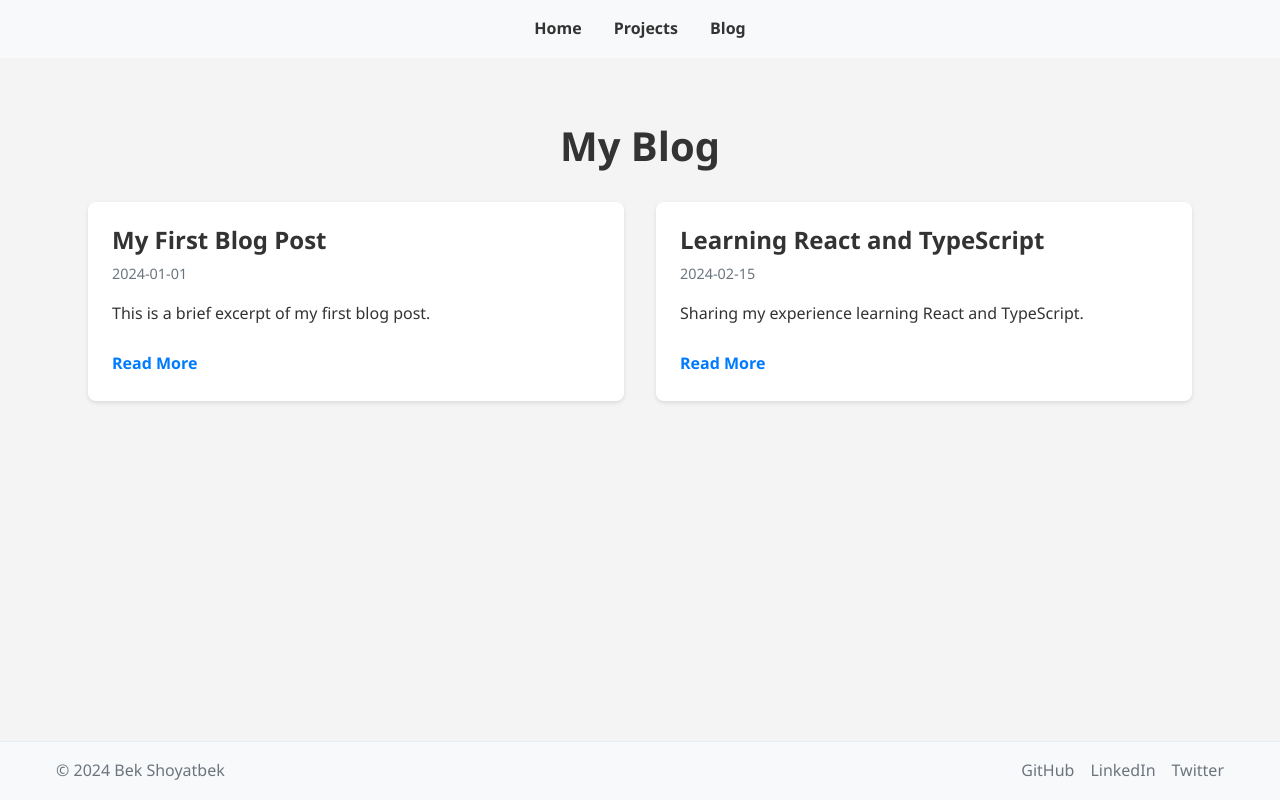
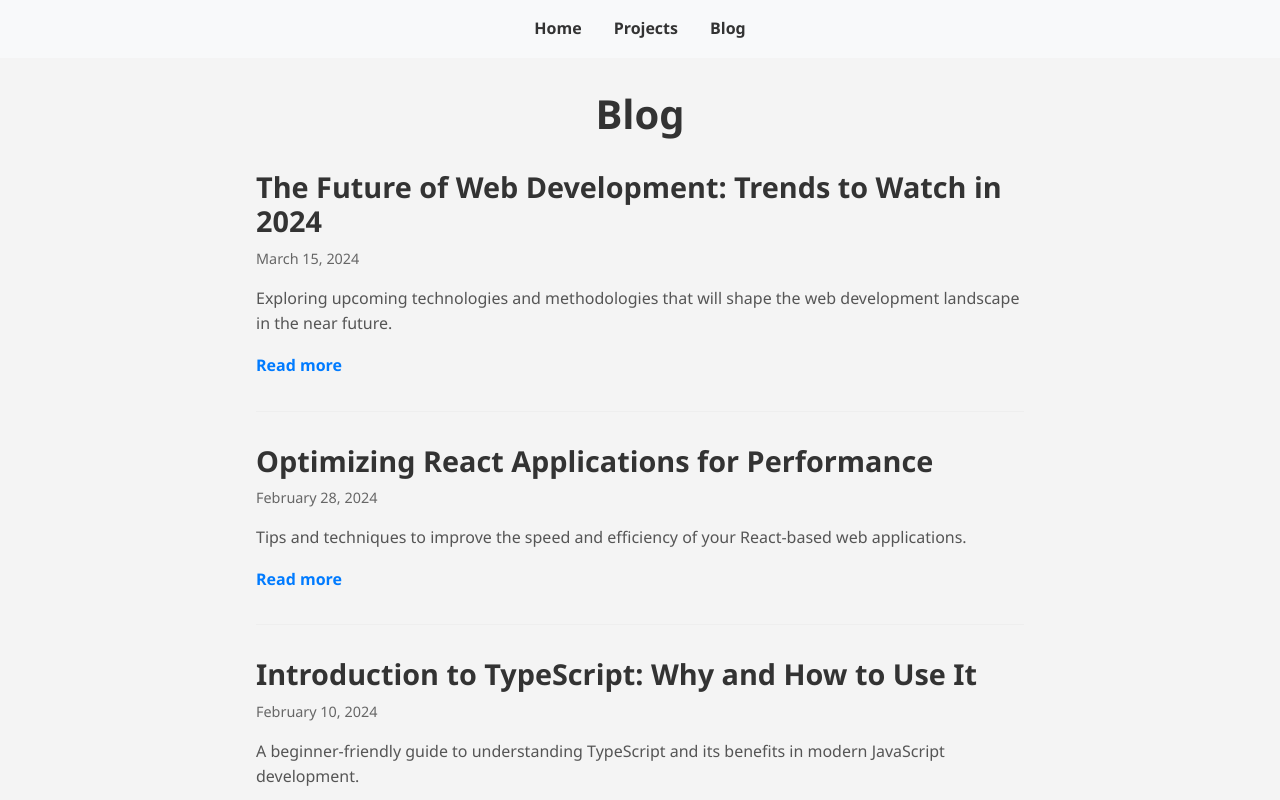
Before and after one commit to bek-shoyatbek/beksh.uz-ui, a React (Vite) app: page /blog in a window 1280 px wide. Shown: the top 800 px of the page. Built offline with nearby package versions, Linux system fonts and the light colour scheme.

Commit message:
feat: BlogPost completed

```diff
--- a/src/App.tsx
+++ b/src/App.tsx
@@ -5,8 +5,8 @@ import Footer from './components/Footer';
 import Main from './pages/Main';
 import Projects from './pages/Projects';
 import Blog from './pages/Blog';
+import BlogPost from './components/BlogPost';
 import './styles/global.css';
-import './App.css';
 
 const App: React.FC = () => {
   return (
@@ -14,13 +14,12 @@ const App: React.FC = () => {
       <div className="app">
         <Header />
         <main>
-          <div className="container">
-            <Routes>
-              <Route path="/" element={<Main />} />
-              <Route path="/projects" element={<Projects />} />
-              <Route path="/blog" element={<Blog />} />
-            </Routes>
-          </div>
+          <Routes>
+            <Route path="/" element={<Main />} />
+            <Route path="/projects" element={<Projects />} />
+            <Route path="/blog" element={<Blog />} />
+            <Route path="/blog/:id" element={<BlogPost />} />
+          </Routes>
         </main>
         <Footer />
       </div>
--- a/src/components/BlogPost.tsx
+++ b/src/components/BlogPost.tsx
@@ -1,24 +1,53 @@
 import React from 'react';
-import { Link } from 'react-router-dom';
+import { useParams } from 'react-router-dom';
 import styles from '../styles/BlogPost.module.css';
 
-interface BlogPostProps {
+interface BlogPostData {
+  id: string;
   title: string;
   date: string;
-  excerpt: string;
-  link: string;
+  content: string;
 }
 
-const BlogPost: React.FC<BlogPostProps> = ({ title, date, excerpt, link }) => {
+const blogPosts: BlogPostData[] = [
+  {
+    id: '1',
+    title: 'The Future of Web Development: Trends to Watch in 2024',
+    date: '2024-03-15',
+    content: `
+      <p>As we move further into 2024, the landscape of web development continues to evolve at a rapid pace. Here are some key trends to watch:</p>
+
+      <h2>1. AI-Driven Development</h2>
+      <p>Artificial Intelligence is increasingly being integrated into development tools, helping developers write code more efficiently and catch bugs earlier in the development process.</p>
+
+      <h2>2. WebAssembly</h2>
+      <p>WebAssembly is gaining traction, allowing developers to run high-performance applications in web browsers at near-native speed.</p>
+
+      <h2>3. Serverless Architecture</h2>
+      <p>Serverless computing continues to grow, offering developers a way to build and run applications without managing infrastructure.</p>
+
+      <p>As web developers, it's crucial to stay updated with these trends to create cutting-edge applications that meet the evolving needs of users and businesses alike.</p>
+    `
+  },
+  // Add more blog posts as needed
+];
+
+const BlogPost: React.FC = () => {
+  const { id } = useParams<{ id: string }>();
+  const post = blogPosts.find(post => post.id === id);
+
+  if (!post) {
+    return <div className={styles.notFound}>Blog post not found</div>;
+  }
+
   return (
-    <div className={styles.blogPost}>
-      <h2>{title}</h2>
-      <p className={styles.date}>{date}</p>
-      <p className={styles.excerpt}>{excerpt}</p>
-      <Link to={link} className={styles.readMore}>
-        Read More
-      </Link>
-    </div>
+    <article className={styles.blogPost}>
+      <h1>{post.title}</h1>
+      <time className={styles.date} dateTime={post.date}>
+        {new Date(post.date).toLocaleDateString('en-US', { year: 'numeric', month: 'long', day: 'numeric' })}
+      </time>
+      <div className={styles.content} dangerouslySetInnerHTML={{ __html: post.content }} />
+    </article>
   );
 };
 
--- a/src/pages/Blog.tsx
+++ b/src/pages/Blog.tsx
@@ -1,18 +1,32 @@
 import React from 'react';
+import { Link } from 'react-router-dom';
 import styles from '../styles/Blog.module.css';
-import BlogPost from '../components/BlogPost';
-const blogPosts = [
+
+interface BlogPost {
+  id: string;
+  title: string;
+  date: string;
+  excerpt: string;
+}
+
+const blogPosts: BlogPost[] = [
   {
-    title: 'My First Blog Post',
-    date: '2024-01-01',
-    excerpt: 'This is a brief excerpt of my first blog post.',
-    link: '/blog/my-first-blog-post',
+    id: '1',
+    title: 'The Future of Web Development: Trends to Watch in 2024',
+    date: '2024-03-15',
+    excerpt: 'Exploring upcoming technologies and methodologies that will shape the web development landscape in the near future.'
   },
   {
-    title: 'Learning React and TypeScript',
-    date: '2024-02-15',
-    excerpt: 'Sharing my experience learning React and TypeScript.',
-    link: '/blog/learning-react-and-typescript',
+    id: '2',
+    title: 'Optimizing React Applications for Performance',
+    date: '2024-02-28',
+    excerpt: 'Tips and techniques to improve the speed and efficiency of your React-based web applications.'
+  },
+  {
+    id: '3',
+    title: 'Introduction to TypeScript: Why and How to Use It',
+    date: '2024-02-10',
+    excerpt: 'A beginner-friendly guide to understanding TypeScript and its benefits in modern JavaScript development.'
   },
   // Add more blog posts as needed
 ];
@@ -20,10 +34,17 @@ const blogPosts = [
 const Blog: React.FC = () => {
   return (
     <div className={styles.blog}>
-      <h1>My Blog</h1>
-      <div className={styles.blogPosts}>
-        {blogPosts.map((post, index) => (
-          <BlogPost key={index} {...post} />
+      <h1>Blog</h1>
+      <div className={styles.blogList}>
+        {blogPosts.map((post) => (
+          <article key={post.id} className={styles.blogPost}>
+            <h2><Link to={`/blog/${post.id}`}>{post.title}</Link></h2>
+            <div className={styles.postMeta}>
+              <time dateTime={post.date}>{new Date(post.date).toLocaleDateString('en-US', { year: 'numeric', month: 'long', day: 'numeric' })}</time>
+            </div>
+            <p>{post.excerpt}</p>
+            <Link to={`/blog/${post.id}`} className={styles.readMore}>Read more</Link>
+          </article>
         ))}
       </div>
     </div>
--- a/src/styles/Blog.module.css
+++ b/src/styles/Blog.module.css
@@ -1,14 +1,76 @@
 .blog {
-    padding: 2rem;
+    max-width: 800px;
+    margin: 0 auto;
+    padding: 2rem 1rem;
   }
 
   .blog h1 {
+    font-size: 2.5rem;
+    color: #333;
+    margin-bottom: 2rem;
     text-align: center;
-    margin-bottom: 2rem;
   }
 
-  .blogPosts {
-    display: grid;
-    grid-template-columns: repeat(auto-fit, minmax(300px, 1fr));
+  .blogList {
+    display: flex;
+    flex-direction: column;
     gap: 2rem;
   }
+
+  .blogPost {
+    border-bottom: 1px solid #eee;
+    padding-bottom: 2rem;
+  }
+
+  .blogPost:last-child {
+    border-bottom: none;
+  }
+
+  .blogPost h2 {
+    font-size: 1.8rem;
+    margin-bottom: 0.5rem;
+  }
+
+  .blogPost h2 a {
+    color: #333;
+    text-decoration: none;
+    transition: color 0.3s ease;
+  }
+
+  .blogPost h2 a:hover {
+    color: #007bff;
+  }
+
+  .postMeta {
+    font-size: 0.9rem;
+    color: #666;
+    margin-bottom: 1rem;
+  }
+
+  .blogPost p {
+    color: #555;
+    line-height: 1.6;
+    margin-bottom: 1rem;
+  }
+
+  .readMore {
+    display: inline-block;
+    color: #007bff;
+    text-decoration: none;
+    font-weight: bold;
+    transition: color 0.3s ease;
+  }
+
+  .readMore:hover {
+    color: #0056b3;
+  }
+
+  @media (max-width: 600px) {
+    .blog h1 {
+      font-size: 2rem;
+    }
+
+    .blogPost h2 {
+      font-size: 1.5rem;
+    }
+  }
--- a/src/styles/BlogPost.module.css
+++ b/src/styles/BlogPost.module.css
@@ -1,39 +1,51 @@
 .blogPost {
-    background-color: #ffffff;
-    border-radius: 8px;
-    padding: 1.5rem;
-    box-shadow: 0 2px 4px rgba(0, 0, 0, 0.1);
-    transition: transform 0.3s ease;
+    max-width: 800px;
+    margin: 0 auto;
+    padding: 2rem 1rem;
   }
 
-  .blogPost:hover {
-    transform: translateY(-5px);
-  }
-
-  .blogPost h2 {
-    margin-top: 0;
+  .blogPost h1 {
+    font-size: 2.5rem;
+    color: #333;
     margin-bottom: 0.5rem;
-    font-size: 1.5rem;
   }
 
   .date {
-    color: #6c757d;
+    display: block;
     font-size: 0.9rem;
-    margin-bottom: 1rem;
+    color: #666;
+    margin-bottom: 2rem;
   }
 
-  .excerpt {
+  .content {
+    line-height: 1.8;
+    color: #333;
+  }
+
+  .content h2 {
+    font-size: 1.8rem;
+    margin-top: 2rem;
+    margin-bottom: 1rem;
+    color: #444;
+  }
+
+  .content p {
     margin-bottom: 1.5rem;
   }
 
-  .readMore {
-    display: inline-block;
-    color: #007bff;
-    text-decoration: none;
-    font-weight: bold;
-    transition: color 0.3s ease;
+  .notFound {
+    text-align: center;
+    font-size: 1.5rem;
+    color: #666;
+    margin-top: 3rem;
   }
 
-  .readMore:hover {
-    color: #0056b3;
+  @media (max-width: 600px) {
+    .blogPost h1 {
+      font-size: 2rem;
+    }
+
+    .content h2 {
+      font-size: 1.5rem;
+    }
   }
```
